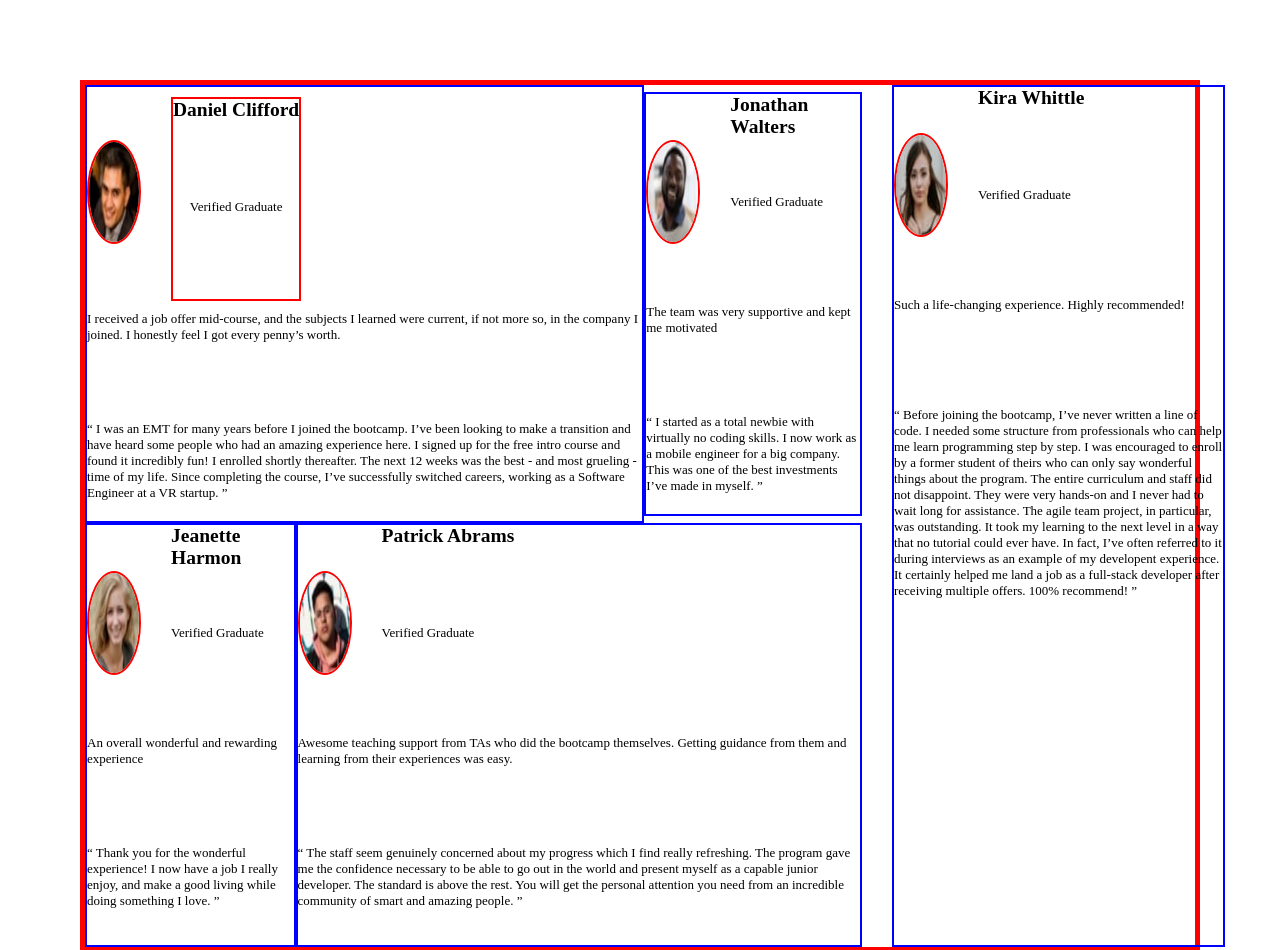
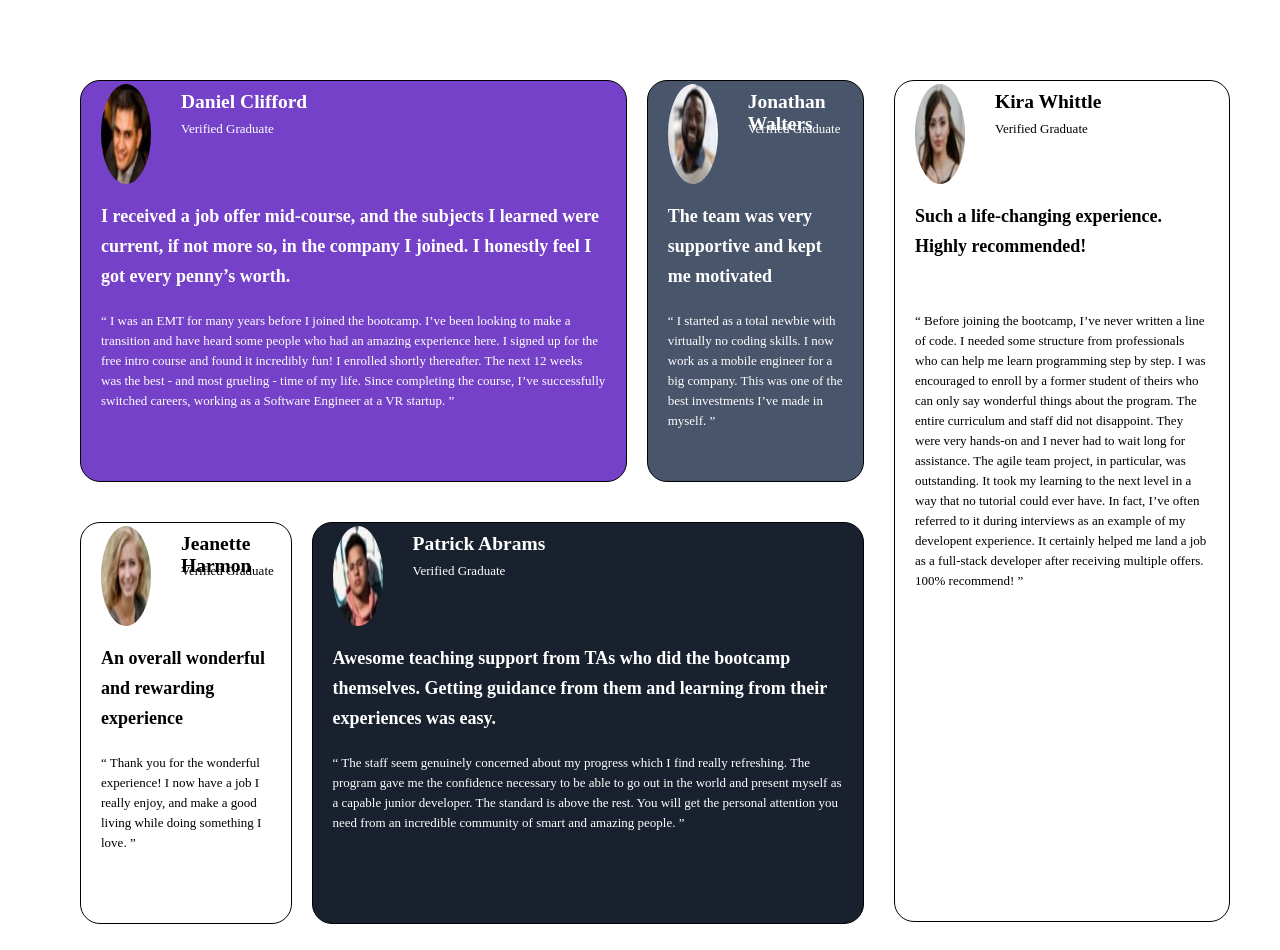
Before and after one commit to asettar/Test, a plain HTML site: page index.html in a window 1280 px wide. Shown: the top 950 px of the page. Drawn offline with Linux system fonts and the light colour scheme.

Commit message:
desktop version

```diff
--- a/index.html
+++ b/index.html
@@ -21,7 +21,7 @@
             <!-- daniel - Jonathan -->
             <div class ="two-cards">
                 <!-- daniel  -->
-                <div class = "card">
+                <div class = "card" id = "daniel">
                     <div class = "card-head">
                         <div>
                             <img src="images/image-daniel.jpg" alt="">
@@ -31,23 +31,23 @@
                             <p>Verified Graduate</p>
                         </div>
                     </div>
-                    <div>I received a job offer mid-course, and the subjects I learned were current, if not more so, in the company I joined. I honestly feel I got every penny’s worth.</div>
-                    <div>“ I was an EMT for many years before I joined the bootcamp. I’ve been looking to make a transition and have heard some people who had an amazing experience here. I signed up for the free intro course and found it incredibly fun! I enrolled shortly thereafter. The next 12 weeks was the best - and most grueling - time of my life. Since completing the course, I’ve successfully switched careers, working as a Software Engineer at a VR startup. ”</div>
+                    <div class = "card-center">I received a job offer mid-course, and the subjects I learned were current, if not more so, in the company I joined. I honestly feel I got every penny’s worth.</div>
+                    <div class = "card-p">“ I was an EMT for many years before I joined the bootcamp. I’ve been looking to make a transition and have heard some people who had an amazing experience here. I signed up for the free intro course and found it incredibly fun! I enrolled shortly thereafter. The next 12 weeks was the best - and most grueling - time of my life. Since completing the course, I’ve successfully switched careers, working as a Software Engineer at a VR startup. ”</div>
                 </div>
 
                 <!-- Jonathan -->
-                <div class = "card">
+                <div class = "card" id = "jonathan">
                     <div class = "card-head">
                         <div>
                             <img src="images/image-jonathan.jpg" alt="">
                         </div>
-                        <div>
+                        <div class = "name">
                             <h2>Jonathan Walters</h2>
                             <p>Verified Graduate</p>
                         </div>
                     </div>
-                    <div>The team was very supportive and kept me motivated</div>
-                    <div>“ I started as a total newbie with virtually no coding skills. I now work as a mobile engineer for a big company. This was one of the best investments I’ve made in myself. ”</div>
+                    <div class = "card-center">The team was very supportive and kept me motivated</div>
+                    <div class ="card-p">“ I started as a total newbie with virtually no coding skills. I now work as a mobile engineer for a big company. This was one of the best investments I’ve made in myself. ”</div>
                 </div>
             </div>
             <!-- jean-patrick  -->
@@ -58,43 +58,43 @@
                         <div>
                             <img src="images/image-jeanette.jpg" alt="">
                         </div>
-                        <div>
+                        <div class = "name">
                             <h2>Jeanette Harmon</h2>
                             <p>Verified Graduate</p>
                         </div>
                     </div>
-                    <div>An overall wonderful and rewarding experience</div>
-                    <div>“ Thank you for the wonderful experience! I now have a job I really enjoy, and make a good living while doing something I love. ”</div>
+                    <div class ="card-center">An overall wonderful and rewarding experience</div>
+                    <div class ="card-p">“ Thank you for the wonderful experience! I now have a job I really enjoy, and make a good living while doing something I love. ”</div>
                 </div>
                 <!-- patrick  -->
-                <div class = "card">
+                <div class = "card" id = "patrick">
                     <div class = "card-head">
                         <div>
                             <img src="images/image-patrick.jpg" alt="">
                         </div>
-                        <div>
+                        <div class = "name">
                             <h2>Patrick Abrams</h2>
                             <p>Verified Graduate</p>
                         </div>
                     </div>
-                    <div>Awesome teaching support from TAs who did the bootcamp themselves. Getting guidance from them and learning from their experiences was easy.</div>
-                    <div>“ The staff seem genuinely concerned about my progress which I find really refreshing. The program gave me the confidence necessary to be able to go out in the world and present myself as a capable junior developer. The standard is above the rest. You will get the personal attention you need from an incredible community of smart and amazing people. ”</div>
+                    <div class = "card-center">Awesome teaching support from TAs who did the bootcamp themselves. Getting guidance from them and learning from their experiences was easy.</div>
+                    <div class = "card-p">“ The staff seem genuinely concerned about my progress which I find really refreshing. The program gave me the confidence necessary to be able to go out in the world and present myself as a capable junior developer. The standard is above the rest. You will get the personal attention you need from an incredible community of smart and amazing people. ”</div>
                 </div>
             </div>
         </div>
         <!-- kira  -->
-        <div class = "card">
+        <div class = "card" id = "kira">
                     <div class = "card-head">
                         <div>
                             <img src="images/image-kira.jpg" alt="">
                         </div>
-                        <div>
+                        <div class = "name">
                             <h2>Kira Whittle</h2>
                             <p>Verified Graduate</p>
                         </div>
                     </div>
-                    <div>Such a life-changing experience. Highly recommended!</div>
-                    <div>“ Before joining the bootcamp, I’ve never written a line of code. I needed some structure from
+                    <div class = "card-center">Such a life-changing experience. Highly recommended!</div>
+                    <div class = "card-p">“ Before joining the bootcamp, I’ve never written a line of code. I needed some structure from
   professionals who can help me learn programming step by step. I was encouraged to enroll by a former
   student of theirs who can only say wonderful things about the program. The entire curriculum and staff
   did not disappoint. They were very hands-on and I never had to wait long for assistance. The agile team project, in particular, was outstanding. It took my learning to the next level in a way that no tutorial could ever have. In fact, I’ve often referred to it during interviews as an example of my developent experience. It certainly helped me land a job as a full-stack developer after receiving multiple offers. 100% recommend! ”</div>
--- a/style.css
+++ b/style.css
@@ -12,7 +12,6 @@ body {
     display: grid;
     grid-template-columns: 70% 30%;
     gap: 30px;
-    border: 5px solid red;
 }
 
 
@@ -21,12 +20,14 @@ body {
     flex-direction: column;
     justify-content: flex-start;
     align-items: center;
+    gap: 40px
 }
 
 .two-cards{
     display: flex;
     justify-content: space-between;
     align-items: center;
+    gap: 20px;
     /* border: 2px solid green; */
 }
 
@@ -36,7 +37,9 @@ body {
     flex-direction: column;
     justify-content: flex-start;
     gap: 10px;
-    border: 2px solid blue;
+    border: 1px solid black;
+    border-radius: 20px;
+    height: 400px;
 }
 
 
@@ -46,20 +49,62 @@ body {
     gap: 30px;
     align-items: center;
     justify-content: flex-start;
+    margin-left: 20px;
 }
 
 .name {
     display: flex;
     flex-direction :column;
-    justify-content: center;
-    align-items: center;
-    border: 2px solid red;
+    justify-content: flex-start;
     margin-top: 10px;
+    height: 35px;
 }
+.name h2 {
+    margin-bottom: -70px;
+}
+.card-center {
+    font-size: 18px;
+    font-weight: 700;
+    line-height: 30px;
+    padding: 0 20px;
+}
+
+.card-p {
+    padding: 0 20px;
+    line-height: 20px;
+}
+
 .card-head div img {
     width: 50px;
-    height: 50px;
+    height: 30px;
     /* width: 2vw; */
-    border: 2px solid red;
+    /* border: 2px solid red; */
     border-radius: 50%;
 }
+
+#kira {
+    height: 840px;
+}
+
+#patrick {
+    background-color: hsl(219, 29%, 14%);
+    color: white;
+}
+
+#daniel {
+    background-color: hsl(263, 55%, 52%);
+    color : white;
+}
+
+#jonathan {
+    color: white;
+    background-color: hsl(217, 19%, 35%);
+}
+
+/* - Purple 50: hsl(260, 100%, 95%)
+- Purple 300: hsl(264, 82%, 80%)
+- Purple 500: hsl(263, 55%, 52%) */
+
+@media screen and(max-width : 700px) {
+
+}
```
